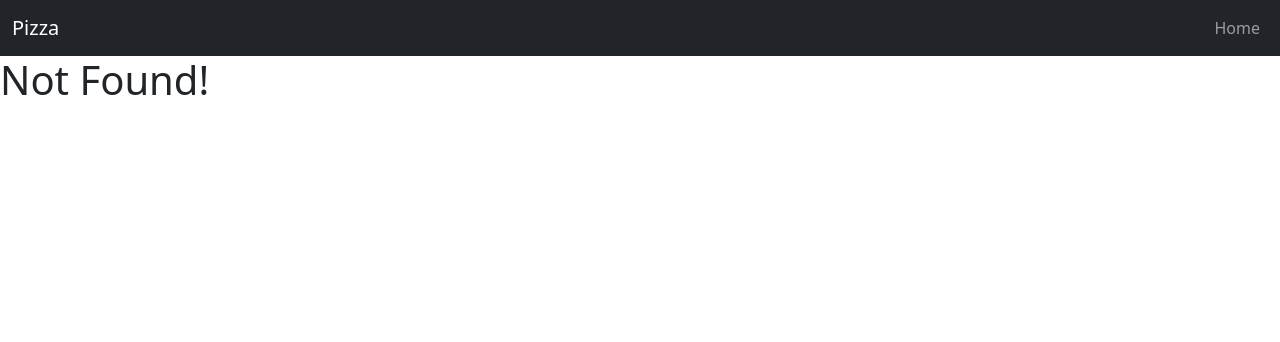
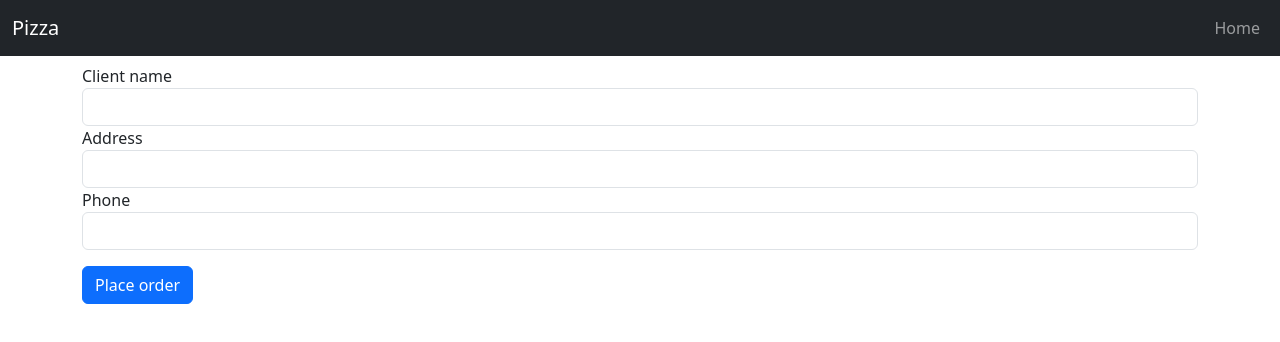
Before and after one commit to kanykei0/homework_72, a React (Vite) app: page /order in a window 1280 px wide. Before the commit this address had no page. Shown: the top 342 px of the page. Built offline with nearby package versions, Linux system fonts and the light colour scheme.

Commit message:
customer order

```diff
--- a/src/App.tsx
+++ b/src/App.tsx
@@ -4,14 +4,14 @@ import Layout from "./components/Layout/Layout";
 import NewPizza from "./containers/Admin/NewPizza.tsx/NewPizza";
 import EditPizza from "./containers/Admin/EditPizza/EditPizza";
 import Pizzas from "./components/PizzaList/Pizzas";
-import Checkout from "./containers/Checkout/Checkout";
+import Order from "./containers/Order/Order";
 
 function App() {
   return (
     <Layout>
       <Routes>
         <Route path="/" element={<Home />} />
-        <Route path="/checkout" element={<Checkout />} />
+        <Route path="/order" element={<Order />} />
         <Route path="/admin/dishes" element={<Pizzas isAdmin />} />
         <Route path="/new-pizza" element={<NewPizza />} />
         <Route path="/edit-pizza/:id" element={<EditPizza />} />
--- a/src/components/Order/OrderTab.tsx
+++ b/src/components/Order/OrderTab.tsx
@@ -3,8 +3,10 @@ import { useAppSelector } from "../../app/hooks";
 import { selectCartPizza } from "../../store/cartSlice";
 import { Modal } from "react-bootstrap";
 import Checkout from "../../containers/Checkout/Checkout";
+import { useNavigate } from "react-router-dom";
 
 const OrderTab = () => {
+  const navigate = useNavigate();
   const [showModal, setShowModal] = useState(false);
   const cartDishes = useAppSelector(selectCartPizza);
   const total = cartDishes.reduce((sum, cartDish) => {
@@ -38,7 +40,12 @@ const OrderTab = () => {
             >
               Cancel
             </button>
-            <button className="btn btn-success checkout_button">Order</button>
+            <button
+              className="btn btn-success checkout_button"
+              onClick={() => navigate("/order")}
+            >
+              Order
+            </button>
           </div>
         </div>
       </Modal>
--- a/src/containers/Checkout/Checkout.tsx
+++ b/src/containers/Checkout/Checkout.tsx
@@ -1,19 +1,10 @@
-import { useNavigate } from "react-router-dom";
 import { useAppDispatch, useAppSelector } from "../../app/hooks";
 import { DELIVERY_PRICE } from "../../constants";
 import { deleteCartPizza, selectCartPizza } from "../../store/cartSlice";
-import { useEffect } from "react";
 
 const Checkout = () => {
-  const navigate = useNavigate();
   const dispatch = useAppDispatch();
   const cartDishes = useAppSelector(selectCartPizza);
-
-  useEffect(() => {
-    if (cartDishes.length === 0) {
-      navigate("/");
-    }
-  }, [cartDishes]);
 
   return (
     <div>
--- a/src/containers/Order/Order.tsx
+++ b/src/containers/Order/Order.tsx
@@ -0,0 +1,114 @@
+import { useNavigate } from "react-router-dom";
+import { useAppDispatch, useAppSelector } from "../../app/hooks";
+import { useCallback, useState } from "react";
+import { clearCart, selectCartPizza } from "../../store/cartSlice";
+import { ApiOrder, CartPizza, Customer } from "../../types";
+import axiosApi from "../../axiosApi";
+import { Spinner } from "react-bootstrap";
+
+const Order: React.FC = () => {
+  const navigate = useNavigate();
+  const dispatch = useAppDispatch();
+  const cartDishes = useAppSelector(selectCartPizza);
+  console.log(cartDishes);
+  const [customer, setCustomer] = useState<Customer>({
+    name: "",
+    address: "",
+    phone: "",
+  });
+  const [loading, setLoading] = useState(false);
+
+  const customerChanged = useCallback(
+    (event: React.ChangeEvent<HTMLInputElement>) => {
+      const { name, value } = event.target;
+
+      setCustomer((prevState) => ({
+        ...prevState,
+        [name]: value,
+      }));
+    },
+    []
+  );
+
+  const onFormSubmit = async (event: React.FormEvent) => {
+    event.preventDefault();
+    setLoading(true);
+
+    let newOrder: CartPizza = {};
+
+    cartDishes.forEach((dish) => {
+      newOrder[dish.dish.id] = dish.amount;
+    });
+
+    const order: ApiOrder = {
+      customer,
+      dishes: newOrder,
+    };
+
+    try {
+      await axiosApi.post("orders.json", order);
+      dispatch(clearCart());
+      navigate("/");
+    } finally {
+      setLoading(false);
+    }
+  };
+
+  let form = (
+    <div className="container">
+      <form onSubmit={onFormSubmit}>
+        <div className="form-group">
+          <label htmlFor="name">Client name</label>
+          <input
+            id="name"
+            type="text"
+            name="name"
+            required
+            className="form-control"
+            value={customer.name}
+            onChange={customerChanged}
+          />
+        </div>
+        <div className="form-group">
+          <label htmlFor="address">Address</label>
+          <input
+            id="address"
+            type="text"
+            name="address"
+            required
+            className="form-control"
+            value={customer.address}
+            onChange={customerChanged}
+          />
+        </div>
+        <div className="form-group mb-3">
+          <label htmlFor="phone">Phone</label>
+          <input
+            id="phone"
+            type="text"
+            name="phone"
+            required
+            className="form-control"
+            value={customer.phone}
+            onChange={customerChanged}
+          />
+        </div>
+        <button disabled={loading} type="submit" className="btn btn-primary">
+          Place order
+        </button>
+      </form>
+    </div>
+  );
+
+  if (loading) {
+    form = <Spinner />;
+  }
+
+  return (
+    <div className="row mt-2">
+      <div className="col">{form}</div>
+    </div>
+  );
+};
+
+export default Order;
--- a/src/store/cartSlice.ts
+++ b/src/store/cartSlice.ts
@@ -35,6 +35,9 @@ export const cartSlice = createSlice({
         return cartDish.dish.id !== dish.id;
       });
     },
+    clearCart: (state) => {
+      state.cartDishes = [];
+    },
   },
   extraReducers: (builder) => {
     builder.addCase(orderPizza.pending, (state) => {
@@ -51,5 +54,5 @@ export const cartSlice = createSlice({
 
 export const cartReducer = cartSlice.reducer;
 
-export const { addPizza, deleteCartPizza } = cartSlice.actions;
+export const { addPizza, deleteCartPizza, clearCart } = cartSlice.actions;
 export const selectCartPizza = (state: RootState) => state.cart.cartDishes;
```
Also changed, not shown: src/types.d.ts (+11 -0 lines).
